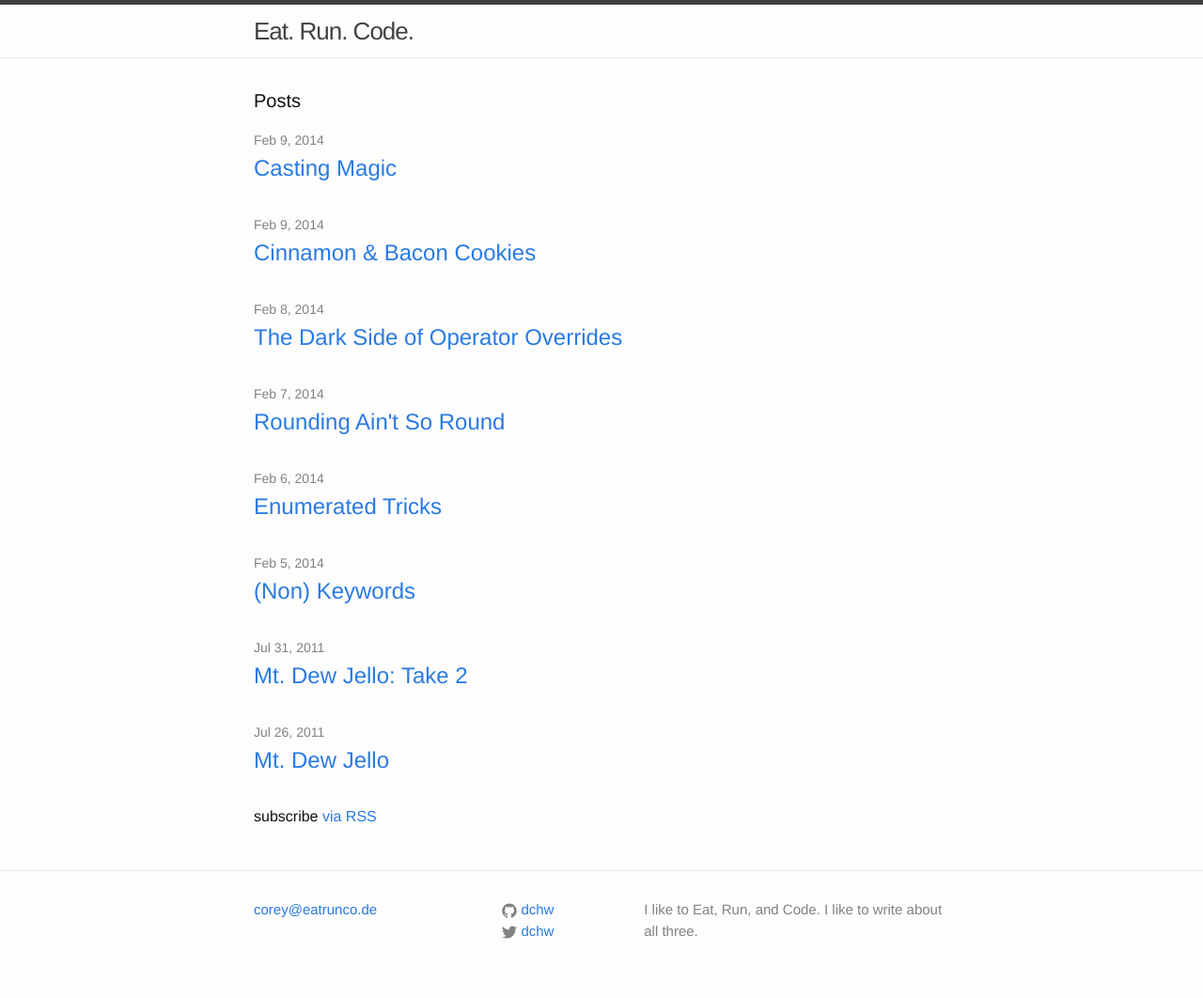
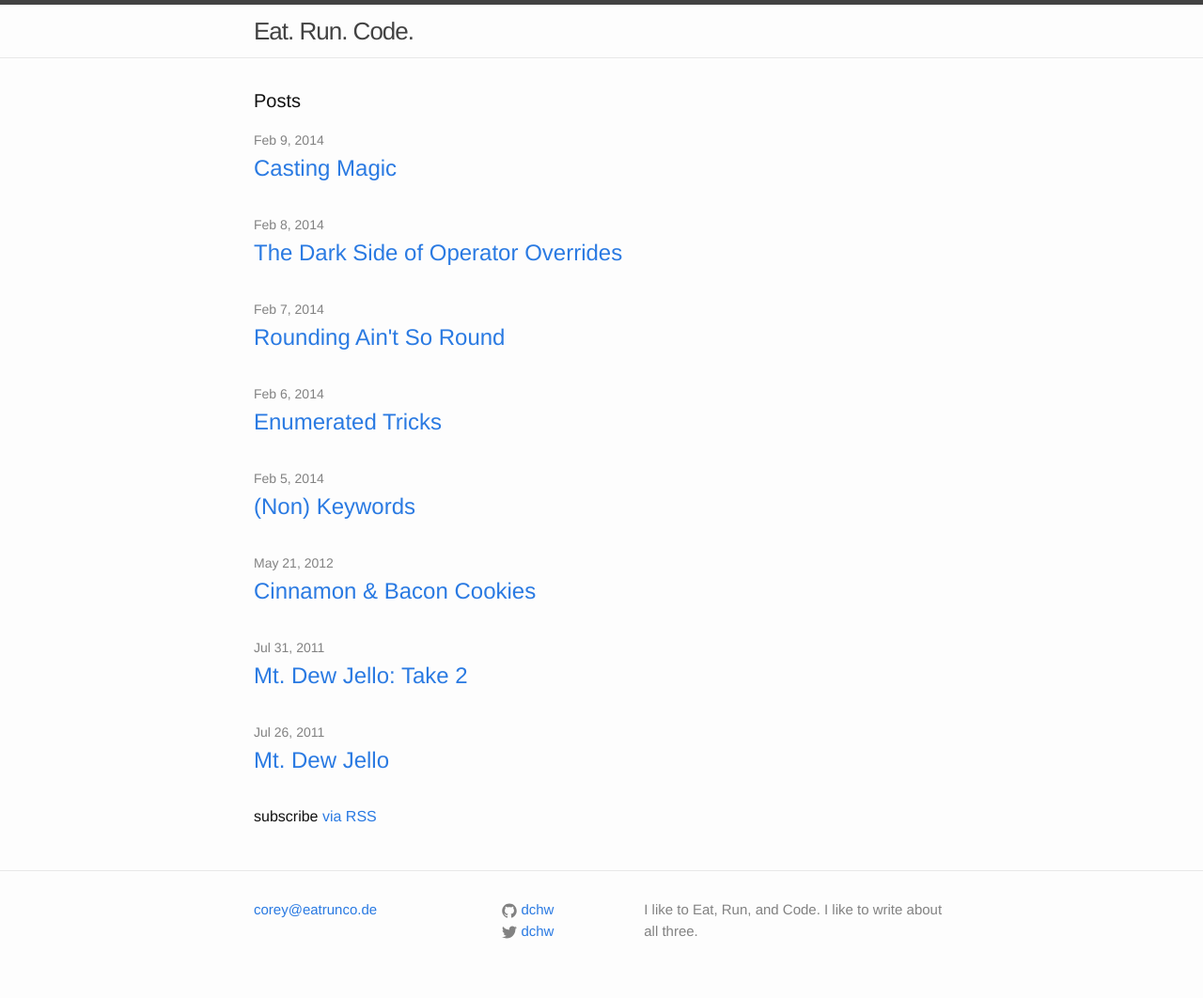
Before and after one commit to dchw/dchw.github.io, a Jekyll site: the page built from index.html, in a window 1280 px wide. Shown: the whole page at 94% size. Built offline with Jekyll 4.4.1, drawn with Linux system fonts in a browser that asks for light colours.

Commit message:
Fix date

```diff
--- a/_posts/2012-05-21-Cinnamon-Bacon-Cookies.md
+++ b/_posts/2012-05-21-Cinnamon-Bacon-Cookies.md
@@ -1,7 +1,7 @@
 ---
 layout: post
 title:  "Cinnamon & Bacon Cookies"
-date:   2014-02-09 00:17:06 -0700
+date:   2012-05-21 00:17:06 -0700
 categories: food
 ---
 A couple years ago, my ward had a cooking contest. In this contest, everything had to have bacon in it in some way, similar to how Iron Chef works. For this contest, I made a [Cinnamon-Bacon ice cream](http://www.davidlebovitz.com/2008/03/candied-bacon-i-1/ "It was based on this recipe.") that won 1st place! It was really quite delicious, and introduced me to the amazing flavors  that can be found in bacon-based desserts.
```
